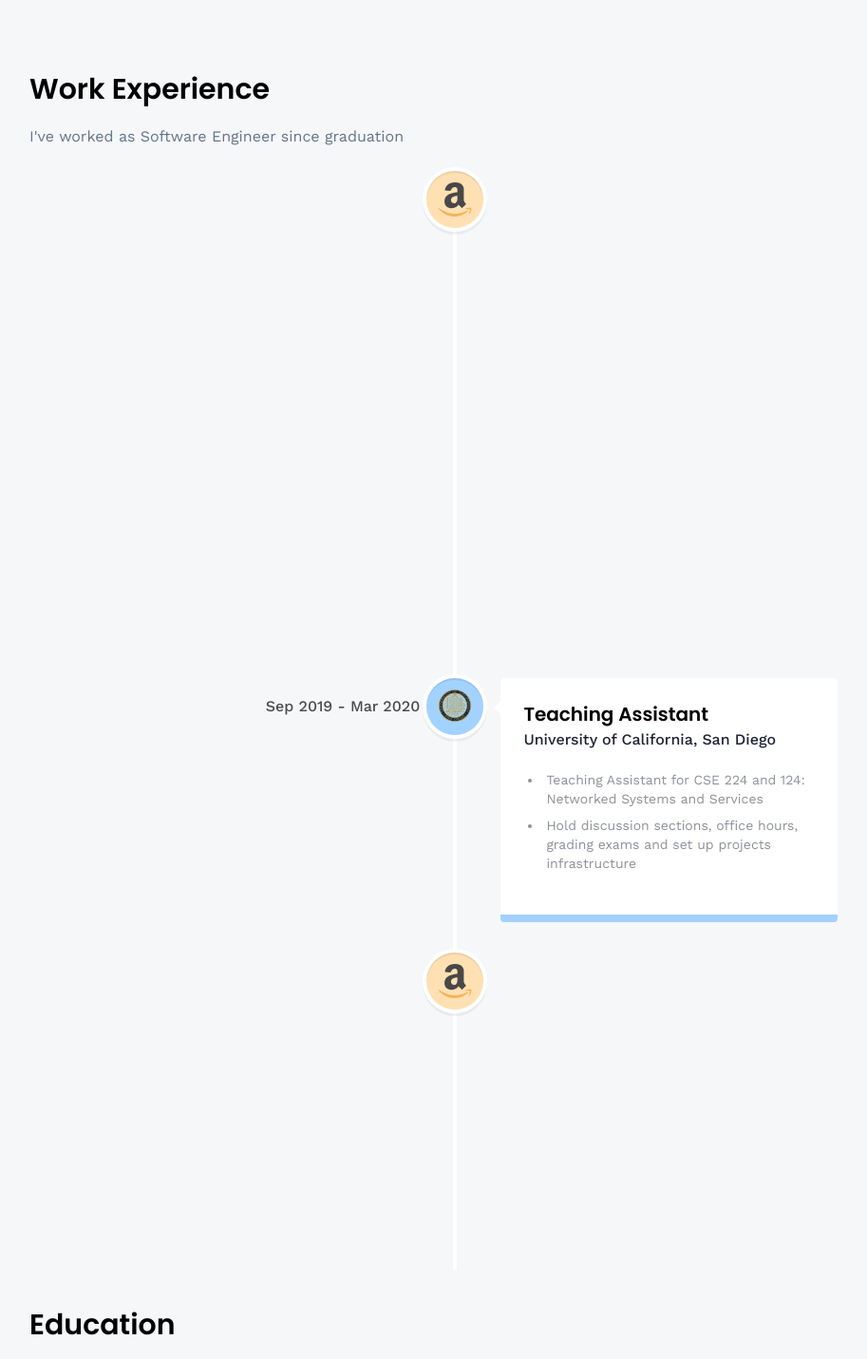
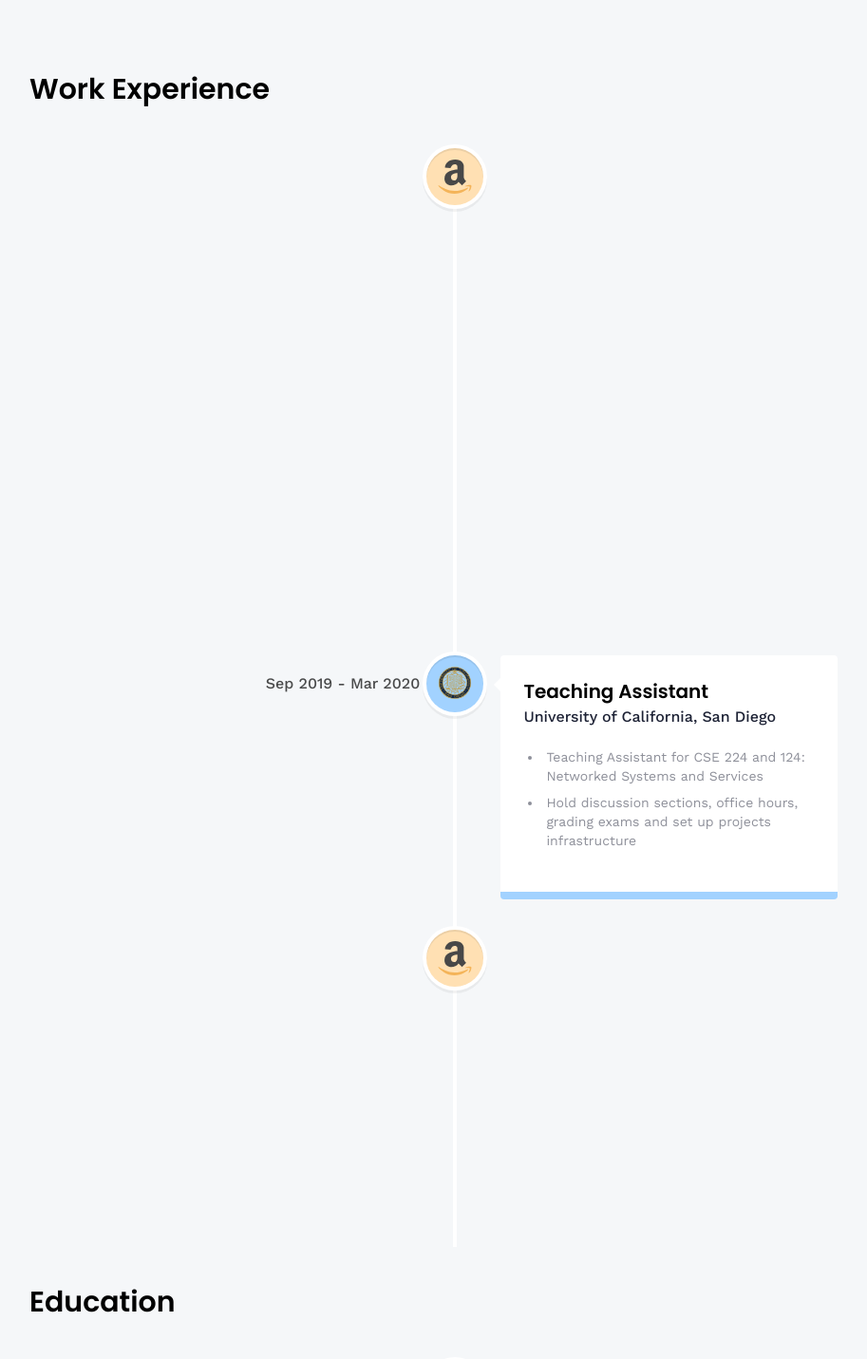
Before and after one commit to brandongautama/Portfolio, a React (Vite) app: page /projects in a window 1280 px wide. Shown: the part 820-2251 px from the top of the page at 95% size, without its empty margins (161-1074 px from the left). Built offline with nearby package versions, Linux system fonts and the light colour scheme.

Commit message:
deploy version

```diff
--- a/src/constants/index.js
+++ b/src/constants/index.js
@@ -119,7 +119,7 @@ export const skills = [
 
 export const work_experience = {
   section_title: "Work Experience",
-  section_description: "I've worked as Software Engineer since graduation",
+  section_description: "",
   experiences: [
     {
       title: "Software Development Engineer",
@@ -162,7 +162,7 @@ export const work_experience = {
 
 export const education = {
   section_title: "Education",
-  section_description: "Schools",
+  section_description: "",
   experiences: [
     {
       title: "University of California, San Diego",
@@ -226,7 +226,7 @@ export const projects = [
     theme: "btn-back-green",
     name: "HouseMates",
     description:
-      "Full-stack mobile application for users to manage their household tasks",
+      "Cross-platform full-stack mobile application for users to manage their household tasks",
     skills: ["JavaScript", "ReactNative"],
     link: "https://github.com/brandongautama/HouseMates",
   },
```
Also changed, not shown: 20 other files (tests, documents, lock files or other folders).
